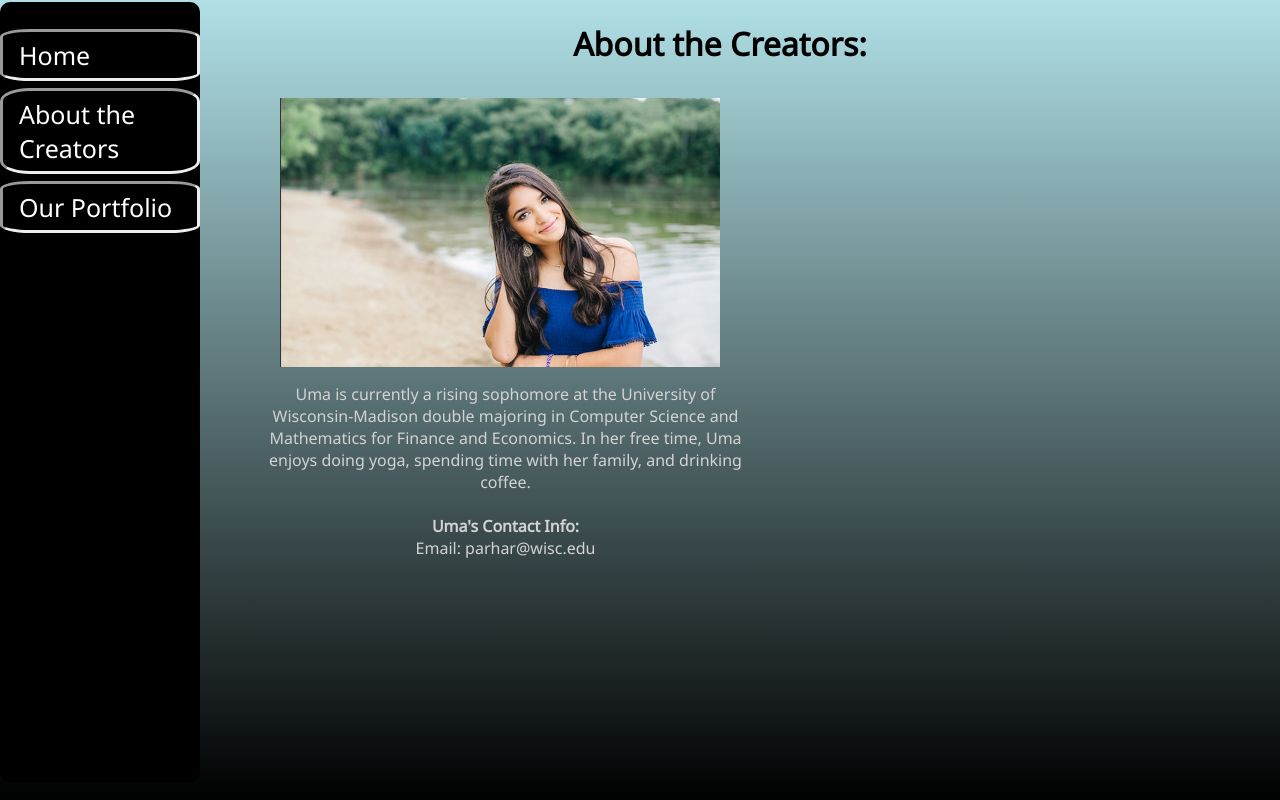
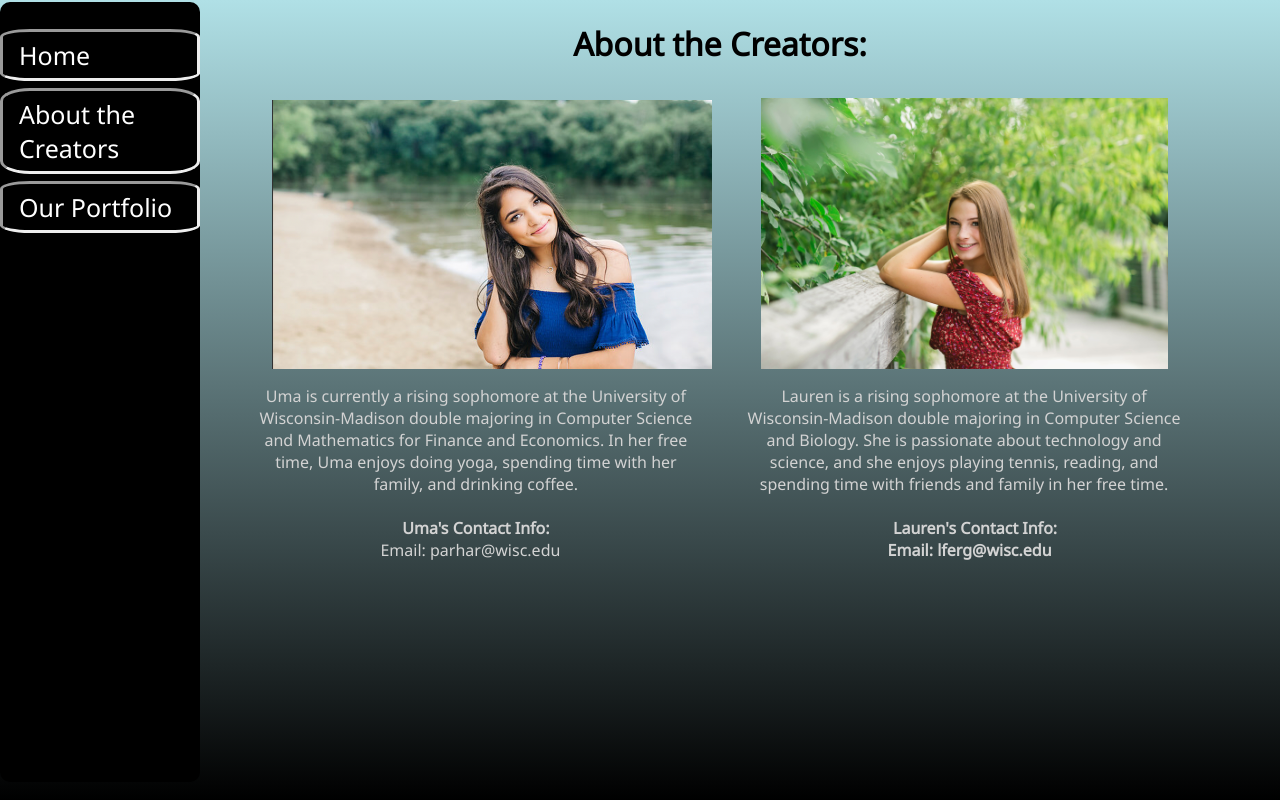
Before and after one commit to umaparhar1/gitgals, a Django app: page /aboutCreators.html in a window 1280 px wide. Run offline with Django 3.2, Linux system fonts and the light colour scheme.

Commit message:
lauren's stuff on creators page

```diff
--- a/Proj1/converter/templates/converter/aboutCreators.html
+++ b/Proj1/converter/templates/converter/aboutCreators.html
@@ -17,11 +17,17 @@
     </div>
     <div class="main">
         <h1 style = "margin-top: 2%;margin-bottom: 3%">About the Creators:</h1>
-        <img src = 'static/img/uma-website.png' height= '40%' width='40%' style = 'margin-right: 40%;margin-bottom: 1%;'>
-        <p style="height: 20%;width: 45%;margin-left: 8%;color: lightgray;"> Uma is currently a rising sophomore at the University of Wisconsin-Madison double majoring in Computer Science and Mathematics for Finance and Economics. In her free time, Uma enjoys doing yoga, spending time with her family, and drinking coffee.</p>
+        <img src = 'static/img/uma-website.png' height= '40%' width='40%' style = 'margin-right: 2%;margin-bottom:1%;'>
+        <img src = 'static/img/lauren-pic.JPG' height= '37%' width='37%' style = 'margin-left: 2%;margin-bottom: 1%;'>
+        <p style="height: 22%;margin-right: 2%;width: 40%;color: lightgray;display: inline-flex"> Uma is currently a rising sophomore at the University of Wisconsin-Madison double majoring in Computer Science and Mathematics for Finance and Economics. In her free time, Uma enjoys doing yoga, spending time with her family, and drinking coffee.</p>
+        <p style="height: 20%;margin-left: 2%;width: 40%;color: lightgray;display: inline-flex;"> Lauren is a rising sophomore at the University of Wisconsin-Madison double majoring in Computer Science and Biology. She is passionate about technology and science, and she enjoys playing tennis, reading, and spending time with friends and family in her free time.</p>
         <br>
-        <p style="height: 20%;width: 45%;margin-left: 8%;font-weight: bolder;color: lightgray;"> Uma's Contact Info:</p>
-        <p style="height: 20%;width: 45%;margin-left: 8%;color: lightgray;"> Email: parhar@wisc.edu</p>
+        <br>
+        <p style="height: 20%;width: 45%;margin-left: 1%;font-weight: bolder;color: lightgray;display: inline-block;"> Uma's Contact Info:</p>
+        <p style="height: 20%;width: 45%;font-weight: bolder;color: lightgray;display: inline-block;"> Lauren's Contact Info:</p>
+        <br>
+        <p style="height: 20%;width: 45%;color: lightgray;display: inline-block;"> Email: parhar@wisc.edu</p>
+        <p style="height: 20%;width: 45%;font-weight: bolder;color: lightgray;display: inline-block;"> Email: lferg@wisc.edu</p>
     </div>
 </body>
 
--- a/Proj1/converter/templates/converter/converter.html
+++ b/Proj1/converter/templates/converter/converter.html
@@ -104,7 +104,7 @@
         var convertTo = document.getElementById("list2");
         if (convertFrom.value == "Decimal") {
             if (isNaN(document.getElementById("userinput").value)) {
-                alert("Decimal values must be entered as a combination of digits 0-9 (ex: 10)");
+                Alert.render("","","Decimal values must be entered as a combination of digits 0-9 (ex: 10)");
                 return;
             }
         }
@@ -114,7 +114,7 @@
             for (i; i >= 0; i--) {
                 var temp = document.getElementById("userinput").value.charAt(i);
                 if (!((temp >= 'A' && temp <= 'F') || (temp >= 'a' && temp <= 'f') || (temp >= '0' && temp <= '9'))) {
-                    alert("Hex values must be entered as a combination of numbers and letters between A-F (ex: 10F)");
+                    Alert.render("","","Hex values must be entered as a combination of numbers and letters between A-F (ex: 10F)");
                     return;
                 }
             }
@@ -125,7 +125,7 @@
             for (i; i >= 0; i--) {
                 var temp = document.getElementById("userinput").value.charAt(i);
                 if (!((temp == 1) || (temp == 0))) {
-                    alert("Binary values must be entered as a combination of 0s and 1s (ex: 1010");
+                    Alert.render("","","Binary values must be entered as a combination of 0s and 1s (ex: 1010");
                     return;
                 }
             }
```
Also changed, not shown: Proj1/converter/static/img/lauren-pic.JPG (added).
